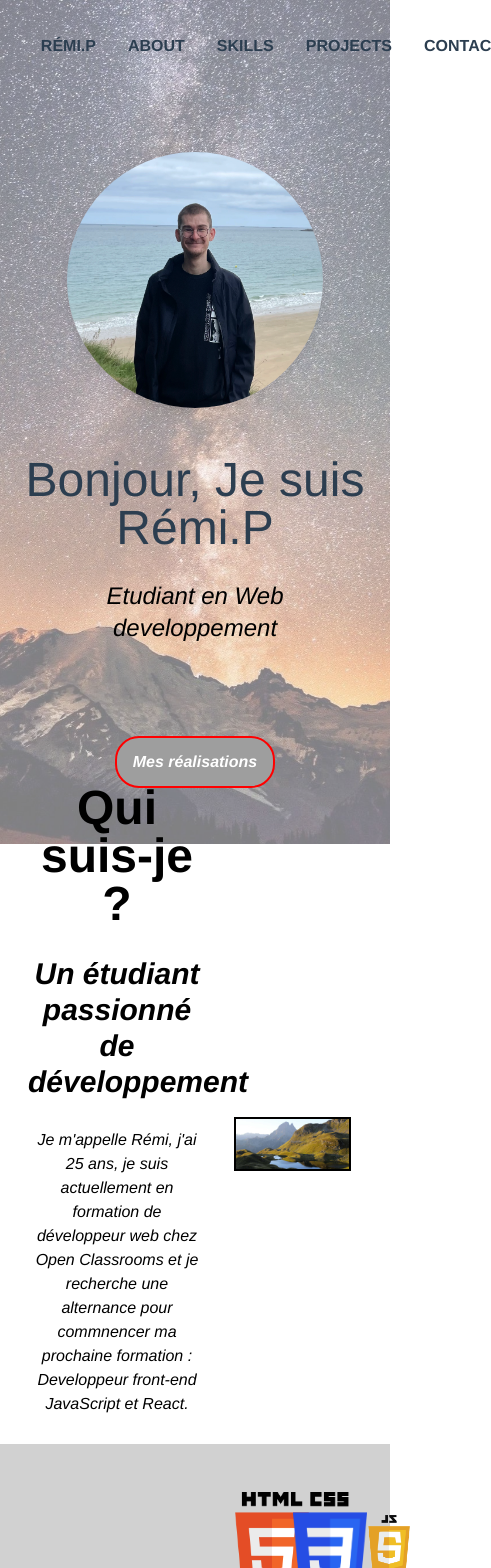
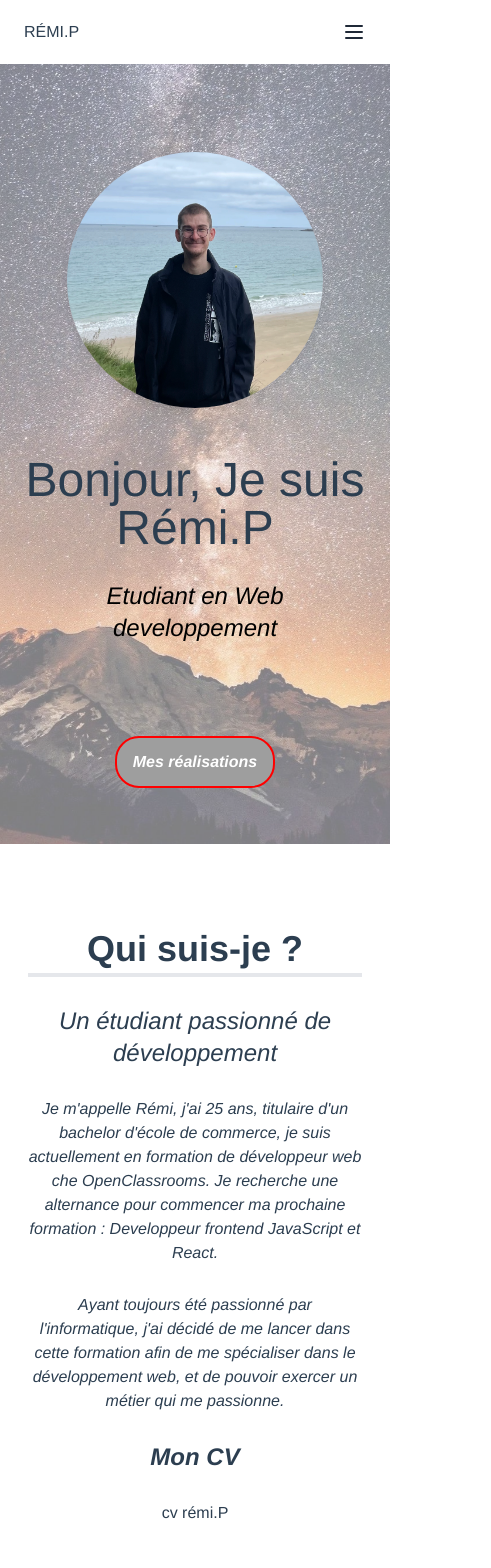
Before and after one commit to Osiri70cl/NewPortfolio, a Vue app: page / in a window 390 px wide. Shown: the top 1568 px of the page, 491 px wide, since content can reach past the window. Built offline with nearby package versions, Linux system fonts and the light colour scheme; grey boxes are pictures that could not be loaded.

Commit message:
mise en place du responsive

```diff
--- a/public/index.html
+++ b/public/index.html
@@ -1,15 +1,18 @@
 <!DOCTYPE html>
 <html lang="">
   <head>
-    <meta charset="utf-8">
-    <meta http-equiv="X-UA-Compatible" content="IE=edge">
-    <meta name="viewport" content="width=device-width,initial-scale=1.0">
-    <link rel="icon" href="<%= BASE_URL %>favicon.ico">
-    <title><%= htmlWebpackPlugin.options.title %></title>
+    <meta charset="utf-8" />
+    <meta http-equiv="X-UA-Compatible" content="IE=edge" />
+    <meta name="viewport" content="width=device-width,initial-scale=1.0" />
+    <link rel="icon" href="<%= BASE_URL %>favicon.ico" />
+    <title>Portfolio Rémi.P</title>
   </head>
   <body>
     <noscript>
-      <strong>We're sorry but <%= htmlWebpackPlugin.options.title %> doesn't work properly without JavaScript enabled. Please enable it to continue.</strong>
+      <strong
+        >We're sorry but Portfolio Rémi.P doesn't work properly without
+        JavaScript enabled. Please enable it to continue.</strong
+      >
     </noscript>
     <div id="app"></div>
     <!-- built files will be auto injected -->
--- a/src/App.vue
+++ b/src/App.vue
@@ -28,9 +28,4 @@ export default {
   box-sizing: border-box;
   scroll-behavior: smooth;
 }
-
-body {
-  margin: 0;
-  padding: 0;
-}
 </style>
--- a/src/components/AboutView.vue
+++ b/src/components/AboutView.vue
@@ -1,21 +1,28 @@
 <template>
   <section
     id="about"
-    class="flex flex-wrap flex-col xl:flex-row justify-center items-center w-full h-128 relative z-10 xl:min-h-screen bg-white"
+    class="flex flex-wrap flex-col xl:flex-row justify-center items-center w-full h-128 relative z-10 min-h-screen bg-white"
   >
-    <div class="block w-3/5 slide-in-left">
-      <h2 class="m-7 text-5xl text-black font-bold">Qui suis-je ?</h2>
-      <h3 class="m-7 text-3xl text-black font-bold italic">
+    <div class="block md:w-3/5 w-full mt-5">
+      <h2 class="m-7 text-4xl md:text-5xl border-b-4 p-1 font-bold">
+        Qui suis-je ?
+      </h2>
+      <h3 class="m-7 text-2xl md:text-4xl italic">
         Un étudiant passionné de développement
       </h3>
-      <p class="m-7 text-base text-black italic">
-        Je m'appelle Rémi, j'ai 25 ans, je suis actuellement en formation de
-        développeur web chez Open Classrooms et je recherche une alternance pour
-        commnencer ma prochaine formation : Developpeur front-end JavaScript et
-        React.
+      <p class="m-7 text-base italic">
+        Je m'appelle Rémi, j'ai 25 ans, titulaire d'un bachelor d'école de
+        commerce, je suis actuellement en formation de développeur web che
+        OpenClassrooms. Je recherche une alternance pour commencer ma prochaine
+        formation : Developpeur frontend JavaScript et React.
+      </p>
+      <p class="m-7 text-base italic">
+        Ayant toujours été passionné par l'informatique, j'ai décidé de me
+        lancer dans cette formation afin de me spécialiser dans le développement
+        web, et de pouvoir exercer un métier qui me passionne.
       </p>
       <article class="justify-center wrap">
-        <h3 class="m-7 text-3xl text-black font-bold italic">Mon CV</h3>
+        <h3 class="m-7 text-2xl md:text-3xl font-bold italic">Mon CV</h3>
         <div
           v-for="(filesrc, index) in filesrcs"
           :key="index"
@@ -27,7 +34,7 @@
         </div>
       </article>
     </div>
-    <div class="w-2/5">
+    <div class="sm:w-2/5 sm:visible invisible">
       <img
         src="../images/paupy.jpg"
         alt="photo des pyrénées"
--- a/src/components/ProjectsView.vue
+++ b/src/components/ProjectsView.vue
@@ -1,12 +1,14 @@
 <template>
   <section
     id="projects"
-    class="w-full h-full flex flex-col flex-wrap items-center justify-center relative z-10 xl:min-h-screen bg-white"
+    class="w-full h-full flex flex-col flex-wrap items-center justify-center relative z-10 min-h-screen bg-white"
   >
-    <div>
-      <div class="mx-auto flex max-w-7xl flex-col space-y-12 px-8 xl:px-12">
-        <h2 class="m-7 text-5xl">Mes différents projets</h2>
-        <h3 class="m-7 text-5xl">Projets personnel</h3>
+    <div class="w-full mt-16">
+      <div class="mx-auto flex max-w-7xl flex-col space-y-12 px-2 xl:px-12">
+        <h2 class="m-7 border-b-4 p-1 font-bold text-3xl md:text-5xl">
+          Mes différents projets
+        </h2>
+        <h3 class="m-7 text-3xl font-bold md:text-4xl">Projets personnel</h3>
         <div class="">
           <div class="mb-8 flex flex-col sm:flex-row">
             <a
@@ -117,7 +119,9 @@
             </div>
           </div>
         </div>
-        <h3 class="m-7 text-5xl">Projets OpenClassrooms</h3>
+        <h3 class="m-7 font-bold text-2xl xl:text-5xl">
+          Projets OpenClassrooms
+        </h3>
         <div class="">
           <div class="mb-8 flex flex-col sm:flex-row">
             <a
@@ -224,7 +228,7 @@
               <p class="text mt-5 text-lg md:text-left">
                 Dans ce projet, je devais créer une API sécurisée pour un site
                 de vente de sauces piquantes. (le code frontend nous ayant été
-                fournis) <br />
+                fourni) <br />
                 Il fallait implementer les fonctionnalités suivantes : <br />
                 - Création d'un compte utilisateur <br />
                 - Connexion à un compte utilisateur <br />
@@ -294,13 +298,6 @@
         </div>
       </div>
     </div>
-    <!--
-
-    <p class="m-7 text-base text-black italic w-1/2">
-      Pour avoir accès aux projets, à leur explications ainsi qu'à leur code
-      source, n'hésitez pas à cliquer sur les images ou alors sur l'onglet
-      "Projets" dans le menu.
-    </p> -->
   </section>
 </template>
 
--- a/src/components/SkillsView.vue
+++ b/src/components/SkillsView.vue
@@ -1,10 +1,16 @@
 <template>
   <section
     id="skills"
-    class="flex flex-wrap flex-col xl:flex-row justify-center items-center w-full h-128 bg-newGray relative z-10 xl:min-h-screen"
+    class="flex flex-col md:flex-row justify-center items-center w-full h-128 bg-newGray relative z-10 min-h-screen"
   >
-    <h2 class="my-12 w-1/2 text-5xl">Mes compétences</h2>
-    <div class="grid grid-cols-3 justify-center items-center w-128 h-full">
+    <h2
+      class="my-12 p-1 border-b-4 font-bold md:p-0 md:w-1/2 w-3/4 text-3xl md:text-5xl mt-16"
+    >
+      Mes compétences
+    </h2>
+    <div
+      class="grid md:grid-cols-3 grid-cols-2 justify-center items-center md:w-128 h-full"
+    >
       <a
         href="https://developer.mozilla.org/en-US/docs/Web/HTML"
         target="_blank"
--- a/src/components/The_Header.vue
+++ b/src/components/The_Header.vue
@@ -1,67 +1,78 @@
 <template>
-  <header class="fixed top-0 z-40 w-full">
-    <div class="flex justify-between md:items-center flex-row relative">
-      <!-- background -->
-      <div
-        class="w-full h-[5.1rem] -translate-y-[2.4rem] md:-translate-y-[0.9rem] absolute"
-      ></div>
-      <div class="right-1/2 translate-x-1/2 w-10/12 2xl:w-[80%] absolute"></div>
-
-      <!-- link section -->
+  <header>
+    <div class="md:bg-transparent bg-white fixed top-0 z-40 w-full">
       <nav
-        class="-translate-y-full w-full md:w-auto md:translate-y-0 md:ml-auto md:mr-[8.3333335%] 2xl:mr-[10%]"
+        class="container px-6 mx-auto md:flex md:justify-between md:items-center"
       >
-        <div class="mx-auto w-10/12 2xl:w-[80%] md:w-auto">
-          <div class="items-center space-x-8 flex py-1 md:py-0 flex-row">
-            <!-- primary navigation -->
-            <div class="flex items-center space-x-8">
+        <div class="flex items-center justify-between">
           <a
             class="text-m text-darkBlue focus:text-green md:text-m uppercase py-5 hover:underline focus:underline"
             href="#"
             >Rémi.P</a
           >
+          <!-- Mobile menu button -->
+          <div @click="showMenu = !showMenu" class="flex md:hidden">
+            <button
+              type="button"
+              class="text-gray-800 hover:text-gray-400 focus:outline-none focus:text-gray-400"
+            >
+              <svg viewBox="0 0 24 24" class="w-6 h-6 fill-current">
+                <path
+                  fill-rule="evenodd"
+                  d="M4 5h16a1 1 0 0 1 0 2H4a1 1 0 1 1 0-2zm0 6h16a1 1 0 0 1 0 2H4a1 1 0 0 1 0-2zm0 6h16a1 1 0 0 1 0 2H4a1 1 0 0 1 0-2z"
+                ></path>
+              </svg>
+            </button>
+          </div>
+        </div>
+
+        <!-- Mobile Menu open: "block", Menu closed: "hidden" -->
+        <ul
+          :class="showMenu ? 'flex' : 'hidden'"
+          class="flex-col space-y-4 md:flex md:space-y-0 md:flex-row md:items-center md:space-x-10 md:mt-0"
+        >
+          <li class="text-sm font-bold text-gray-800 hover:text-blue-400">
             <a
               class="text-m text-darkBlue active:text-green md:text-m uppercase py-5 hover:underline focus:underline"
               href="/#about"
               >About</a
             >
+          </li>
+          <li class="text-sm font-bold text-gray-800 hover:text-blue-400">
             <a
               class="text-m text-darkBlue focus:text-green md:text-m uppercase py-5 hover:underline focus:underline"
               href="/#skills"
               >Skills</a
             >
+          </li>
+          <li class="text-sm font-bold text-gray-800 hover:text-blue-400">
             <a
               class="text-m text-darkBlue focus:text-green md:text-m uppercase py-5 hover:underline focus:underline"
               href="/#projects"
               >Projects</a
             >
+          </li>
+          <li class="text-sm font-bold text-gray-800 hover:text-blue-400">
             <a
               class="text-m text-darkBlue focus:text-green md:text-m uppercase py-5 hover:underline focus:underline"
               href="/#contact"
               >Contact</a
             >
-            </div>
-          </div>
-        </div>
+          </li>
+        </ul>
       </nav>
     </div>
   </header>
 </template>
 
-<script></script>
+<script>
+export default {
+  data() {
+    return {
+      showMenu: false,
+    };
+  },
+};
+</script>
 
-<style lang="scss">
-nav {
-  padding: 10px;
-
-  a {
-    font-weight: bold;
-    color: #2c3e50;
-    text-decoration: none;
-
-    &.router-link-exact-active {
-      color: #42b983;
-    }
-  }
-}
-</style>
+<style lang="scss"></style>
```
Also changed, not shown: src/components/ContactView.vue (+13 -10 lines), 1 other file (tests, documents, lock files or other folders). Lines whose indentation alone changed are shown as unchanged.
